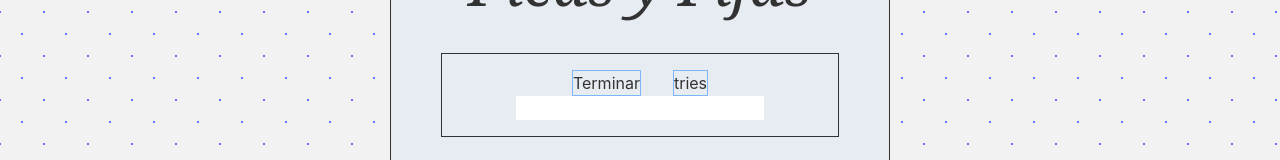
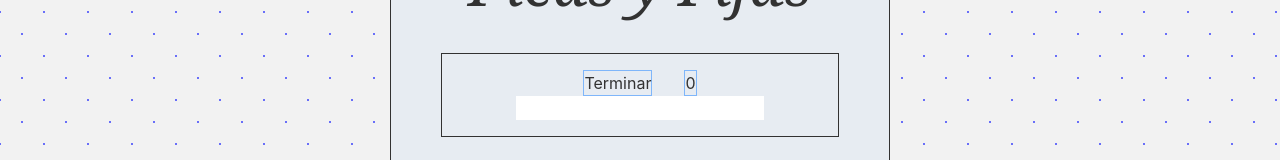
Before and after one commit to nibemo99/react-pyf, a React (Create React App) app: page / in a window 1280 px wide. Both pictures are taken after a click on the button "Nuevo juego". Shown: the part 120-280 px from the top of the page. Built offline with nearby package versions, Linux system fonts and the light colour scheme.

Commit message:
Implemented validation for repeted entries

```diff
--- a/src/App.js
+++ b/src/App.js
@@ -17,10 +17,9 @@ function App() {
 
 
   // funcionesss
-  function addToLocalStorage(e, status) {
+  function addToLocalStorage(e, date, status) {
     if (localStorage.historial === undefined) localStorage.historial = JSON.stringify([])
     let temp = JSON.parse(localStorage.historial)
-    let date = bringDate()
     temp.push({
       date: `${date}`,
       data: e,
@@ -28,10 +27,6 @@ function App() {
     })
     localStorage.historial = JSON.stringify(temp)
     console.log('recien lo guarde', JSON.parse(localStorage.historial));
-  }
-  function bringDate () {
-    let x = new Date()
-    return x.toDateString()
   }
 
 
--- a/src/Components/Main/PlayingScreen/PlayingScreen.js
+++ b/src/Components/Main/PlayingScreen/PlayingScreen.js
@@ -33,6 +33,8 @@ export const PlayingScreen = ({ setMainDisplay, randomNumber, addToLocalStorage
     const [intentos, setIntentos] = useState([])
     const estilos = 'border border-blue-400 '
 
+    var flagEqualInput = false
+
 
     // funciones
     function clickHandler(e) {
@@ -43,19 +45,28 @@ export const PlayingScreen = ({ setMainDisplay, randomNumber, addToLocalStorage
     }
     function inputHandler(e) {
         let ENTER_KEY = 13
+        // si se presional enter
         if (e.keyCode === ENTER_KEY) {
-            if (e.target.value.length !== 4) {
-                return avisoRevisarInput()
+
+            // si la longitud es distinta de 4
+            if (e.target.value.length !== 4) return avisoRevisarInput('lenght')
+
+            if (!e.target.value) {
+                e.target.value = ''
+                return avisoRevisarInput('undefined')
             }
-            else if (!e.target.value) {
-                e.target.value = ''
-                return avisoRevisarInput()
-            }
-            validarResultado(e.target.value);
+
+
+            (!!!intentos[intentos.length - 1])
+                ? validarResultado(e.target.value)
+                : (intentos[intentos.length - 1].numero === e.target.value)
+                    ? avisoRevisarInput('same')
+                    : validarResultado(e.target.value)
+
         }
     }
     function validarResultado(e) {
-        console.log(e, typeof (e));
+        // console.log(e, typeof (e));
         let picas = 0
         let fijas = 0
         for (let i = 0; i < 4; i++) {
@@ -65,10 +76,12 @@ export const PlayingScreen = ({ setMainDisplay, randomNumber, addToLocalStorage
         if (e[1] === randomNumber[2] || e[1] === randomNumber[3]) picas++
         if (e[2] === randomNumber[3]) picas++
 
-        setIntentos([...intentos, { numero: e, picas: `${picas}`, fijas: `${fijas}` }])
+        let temp = { numero: e, picas: `${picas}`, fijas: `${fijas}` }
+        setIntentos([...intentos, temp])
 
         if (fijas === 4) {
-            addToLocalStorage(intentos, true)
+            let date = bringDate()
+            addToLocalStorage([...intentos, temp], date, true)
             // reemplazar el input por un boton de intentar de nuevo
             // cambiar el titulo del juego por 'Felicidades!'
             // Que salgan fuegos artificiales.
@@ -76,9 +89,16 @@ export const PlayingScreen = ({ setMainDisplay, randomNumber, addToLocalStorage
 
 
     }
+    function bringDate() {
+        let x = new Date()
+        return x.toTimeString()
+    }
+
     function validarInput(e) {
         let input = e.target.value
         let temp = Array.from(input)
+
+
 
         // si se detecta un menos, se ataca de una
         if (input[0] === '-') {
@@ -108,8 +128,8 @@ export const PlayingScreen = ({ setMainDisplay, randomNumber, addToLocalStorage
             }
         }
     }
-    function avisoRevisarInput() {
-        console.log(`revisa input`);
+    function avisoRevisarInput(e) {
+        console.log(`revisa: ${e}`);
     }
 
 
@@ -120,7 +140,7 @@ export const PlayingScreen = ({ setMainDisplay, randomNumber, addToLocalStorage
                     onClick={() => clickHandler('main')}
                     className={estilos}
                 >Terminar</button>
-                <span onClick={() => addToLocalStorage('hola')} className={estilos} >tries</span>
+                <span onClick={() => console.log(randomNumber)} className={estilos} >{intentos.length}</span>
 
             </div>
 
```
